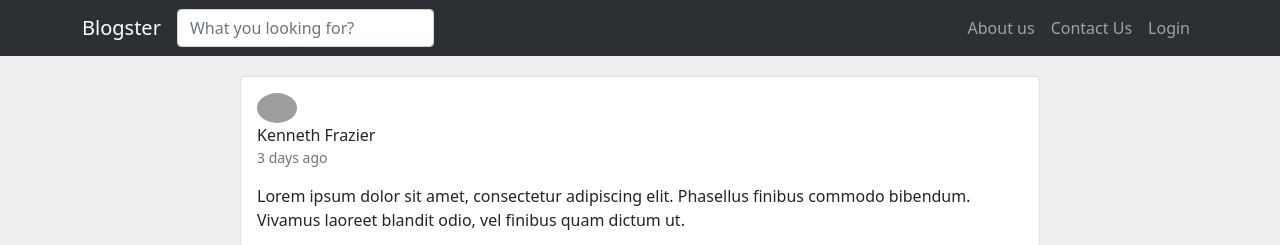
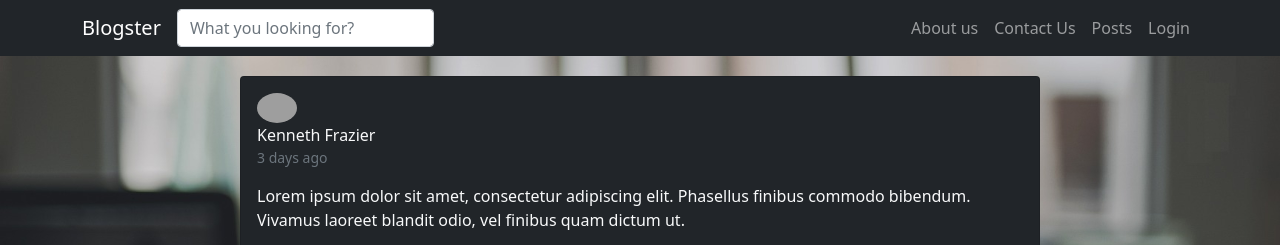
Before and after one commit to Mahmoud-T-Almetwally/Blogster, a Flask app: page /Posts in a window 1280 px wide. Shown: the top 245 px of the page. Run offline with Flask 3, Linux system fonts and the light colour scheme; tables that the repository leaves empty hold one stand-in row (values such as "Sample post"); grey boxes are pictures that could not be loaded.

Commit message:
Add some functionality to Posts page

```diff
--- a/app.py
+++ b/app.py
@@ -1,14 +1,12 @@
 from flask import Flask, render_template, url_for, request, redirect
-from utils import validate_login, username_availabe, match_passwords, email_availble, register_user, get_user_data
+from utils import validate_login, username_availabe, match_passwords, email_availble, register_user, get_user_data, get_comments, get_all_posts, get_post
 
 app = Flask(__name__)
 
 @app.route('/')
 def index():
-    if bool(request.cookies.get('LoggedIn')):
-        return render_template('index.html', LoggedIn=bool(request.cookies.get('LoggedIn')), Username="Hello, " + request.cookies.get('Username'))
-    else:
-        return render_template('index.html')
+    return render_template('index.html', LoggedIn=bool(request.cookies.get('LoggedIn')) if bool(request.cookies.get('LoggedIn')) else None,
+                            Username="Hello, " + request.cookies.get('Username') if bool(request.cookies.get('LoggedIn')) else None)
 
 @app.route('/login', methods=['GET', "POST"])
 def login():
@@ -25,10 +23,8 @@ def login():
 
 @app.route('/contact')
 def contact():
-    if bool(request.cookies.get('LoggedIn')):
-        return render_template('contact.html', LoggedIn=bool(request.cookies.get('LoggedIn')), Username="Hello, " + request.cookies.get('Username'))
-    else:
-        return render_template('contact.html')
+    return render_template('contact.html', LoggedIn=bool(request.cookies.get('LoggedIn')) if bool(request.cookies.get('LoggedIn')) else None,
+                            Username="Hello, " + request.cookies.get('Username') if bool(request.cookies.get('LoggedIn')) else None)
 
 @app.route('/signup', methods=['GET', 'POST'])
 def signup():
@@ -56,10 +52,8 @@ def signup():
 
 @app.route('/about')
 def about():
-    if bool(request.cookies.get('LoggedIn')):
-        return render_template('about.html', LoggedIn=bool(request.cookies.get('LoggedIn')), Username="Hello, " + request.cookies.get('Username'))
-    else:
-        return render_template('about.html')
+    return render_template('about.html', LoggedIn=bool(request.cookies.get('LoggedIn')) if bool(request.cookies.get('LoggedIn')) else None,
+                            Username="Hello, " + request.cookies.get('Username') if bool(request.cookies.get('LoggedIn')) else None)
 
 
 @app.route('/Profile')
@@ -80,11 +74,22 @@ def Logout():
 
 @app.route('/Posts')
 def Posts():
-    return render_template('postPage.html')
+    Posts = get_all_posts()
+    return render_template('postPage.html', LoggedIn=bool(request.cookies.get('LoggedIn')) if bool(request.cookies.get('LoggedIn')) else None,
+                            Username="Hello, " + request.cookies.get('Username') if bool(request.cookies.get('LoggedIn')) else None,
+                            Posts=Posts)
+
+@app.route('/Posts/<Post_id>')
+def Posts_comments():
+    return render_template('postPage.html',
+                            LoggedIn=bool(request.cookies.get('LoggedIn')) if bool(request.cookies.get('LoggedIn')) else None,
+                            Username="Hello, " + request.cookies.get('Username') if bool(request.cookies.get('LoggedIn')) else None,
+                            Post_id=request.args.get('Post_id'),
+                            Post=get_post(request.args.get('Post_id')),
+                            comments=get_comments(request.args.get('Post_id')))
 
 @app.route('/Post/<int:post_id>')
-def get_post(post_id):
-
+def Post(post_id):
     if bool(request.cookies.get('LoggedIn')):
         return render_template('Post.html', LoggedIn=bool(request.cookies.get('LoggedIn')), Username="Hello, " + request.cookies.get('Username'))
     else:
--- a/static/css/postPage.css
+++ b/static/css/postPage.css
@@ -1,6 +1,3 @@
-body {
-    background:#eee;
-}
 .posts-content{
     margin-top:20px;
 }
@@ -29,9 +26,6 @@ body {
     -ms-flex-negative: 1;
     flex-shrink: 1;
 }
-.bg-dark {
-    background-color: rgba(24,28,33,0.9) !important;
-}
 .card-footer, .card hr {
     border-color: rgba(24,28,33,0.06);
 }
--- a/templates/base.html
+++ b/templates/base.html
@@ -35,6 +35,9 @@
                     <li class="nav-item">
                         <a href="/contact" class="nav-link">Contact Us</a>
                     </li>
+                    <li class="nav-item">
+                        <a href="/Posts" class="nav-link">Posts</a>
+                    </li>
                     {% if LoggedIn %}
                     <li class="nav-item">
                         <a href="/Logout" class="nav-link">Logout</a>
--- a/templates/postPage.html
+++ b/templates/postPage.html
@@ -7,51 +7,25 @@
 {% block body %}
 <div class="container posts-content">
   <div class="row">
+      {% if not comments %}
+      {% for Post in Posts %}
       <div class="col-lg-12">
-          <div class="card mb-4" style="width: auto; max-width: 800px; margin: auto;">
+          <div class="card mb-4 bg-dark" style="width: auto; max-width: 800px; margin: auto;">
             <div class="card-body">
               <div class="media mb-3">
-                <img src="https://bootdey.com/img/Content/avatar/avatar3.png" class="d-block ui-w-40 rounded-circle" alt="">
-                <div class="media-body ml-3">
+                <img src="https://bootdey.com/img/Content/avatar/avatar1.png" class="d-block ui-w-40 rounded-circle" alt="">
+                <div class="media-body ml-3 text-light">
                   Kenneth Frazier
                   <div class="text-muted small">3 days ago</div>
                 </div>
               </div>
 
-              <p>
-                Lorem ipsum dolor sit amet, consectetur adipiscing elit. Phasellus finibus commodo bibendum. Vivamus laoreet blandit odio, vel finibus quam dictum ut.
-              </p>
-              <a href="javascript:void(0)" class="ui-rect ui-bg-cover" style="background-image: url('https://bootdey.com/img/Content/avatar/avatar3.png');"></a>
-            </div>
-            <div class="card-footer">
-              <a href="javascript:void(0)" class="d-inline-block text-muted">
-                  <strong>123</strong> <small class="align-middle">Likes</small>
-              </a>
-              <a href="javascript:void(0)" class="d-inline-block text-muted ml-3">
-                  <strong>12</strong> <small class="align-middle">Comments</small>
-              </a>
-              <a href="javascript:void(0)" class="d-inline-block text-muted ml-3">
-                <small class="align-middle">Repost</small>
-              </a>
-            </div>
-          </div>
-      </div>
-      <div class="col-lg-12">
-          <div class="card mb-4" style="width: auto; max-width: 800px; margin: auto;">
-            <div class="card-body">
-              <div class="media mb-3">
-                <img src="https://bootdey.com/img/Content/avatar/avatar1.png" class="d-block ui-w-40 rounded-circle" alt="">
-                <div class="media-body ml-3">
-                  Kenneth Frazier
-                  <div class="text-muted small">3 days ago</div>
-                </div>
-              </div>
-
-              <p>
+              <p class="text-light">
                 Lorem ipsum dolor sit amet, consectetur adipiscing elit. Phasellus finibus commodo bibendum. Vivamus laoreet blandit odio, vel finibus quam dictum ut.
               </p>
               <a href="javascript:void(0)" class="ui-rect ui-bg-cover" style="background-image: url('https://bootdey.com/img/Content/avatar/avatar1.png');"></a>
             </div>
+
             <div class="card-footer">
               <a href="javascript:void(0)" class="d-inline-block text-muted">
                 <small class="align-middle">
@@ -61,13 +35,51 @@
                 <small class="align-middle">
                   <strong>12</strong> Comments</small>
               </a>
-              <a href="javascript:void(0)" class="d-inline-block text-muted ml-3">
-                <i class="ion ion-md-share align-middle"></i>&nbsp;
-                <small class="align-middle">Repost</small>
-              </a>
             </div>
           </div>
       </div>
+      {% endfor %}
+      {% else %}
+      <div class="col-lg-12">
+        <div class="card mb-4 bg-dark" style="width: auto; max-width: 800px; margin: auto;">
+          <div class="card-body">
+            <div class="media mb-3">
+              <img src="https://bootdey.com/img/Content/avatar/avatar1.png" class="d-block ui-w-40 rounded-circle" alt="">
+              <div class="media-body ml-3 text-light">
+                Kenneth Frazier
+                <div class="text-muted small">3 days ago</div>
+              </div>
+            </div>
+
+            <p class="text-light">
+              Lorem ipsum dolor sit amet, consectetur adipiscing elit. Phasellus finibus commodo bibendum. Vivamus laoreet blandit odio, vel finibus quam dictum ut.
+            </p>
+            <a href="javascript:void(0)" class="ui-rect ui-bg-cover" style="background-image: url('https://bootdey.com/img/Content/avatar/avatar1.png');"></a>
+          </div>
+
+          <div class="card-footer">
+            <a href="javascript:void(0)" class="d-inline-block text-muted">
+              <small class="align-middle">
+                <strong>123</strong> Likes</small>
+            </a>
+            <a href="javascript:void(0)" class="d-inline-block text-muted ml-3">
+              <small class="align-middle">
+                <strong>12</strong> Comments</small>
+            </a>
+            {% for comment in comments[idx:10] %}
+            <div class="d-flex mt-4">
+              <div class="flex-shrink-0"><img class="rounded-circle" src="https://dummyimage.com/50x50/ced4da/6c757d.jpg" alt="..." /></div>
+              <div class="ms-3">
+                  <div class="fw-bold text-light">{{ comment[1] }}</div>
+                  <div class="text-light ms-2">{{comment[0][0]}}</div>
+              </div>
+            </div>
+            {% endfor %}
+          </div>
+        </div>
+      </div>
+      {% endif %}
+
   </div>
 </div>
 {% endblock %}
--- a/utils.py
+++ b/utils.py
@@ -13,8 +13,25 @@ def validate_login(email, password):
 def get_post(post_id: int):
     pass
 
-def get_posts(post_id: list, num: int):
-    pass
+def get_all_posts():
+    conn = sqlite3.connect('DB/blog.db')
+    c = conn.cursor()
+    c.execute('SELECT * FROM Posts')
+    posts = c.fetchall()
+    return posts
+
+def get_comments(post_id: int):
+    conn = sqlite3.connect('DB/blog.db')
+    c = conn.cursor()
+    c.execute('SELECT content, user_ID FROM Comments WHERE post_ID=:post_id', {'post_id':post_id})
+    comments = c.fetchall()
+    usernames = []
+    for comment in comments:
+        c.execute('SELECT username FROM Users WHERE user_ID=:user_id', {'user_id': comment[1]})
+        usernames.append(c.fetchone())
+    comments = zip(comments, usernames)
+    conn.close()
+    return comments
 
 def register_user(username, password, phone, email):
     conn = sqlite3.connect('DB/blog.db')
```
